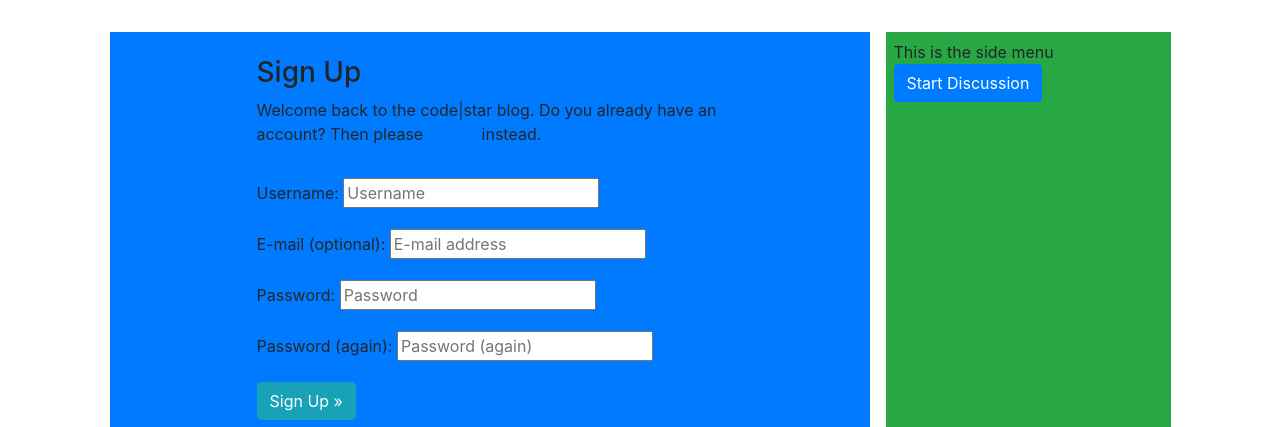
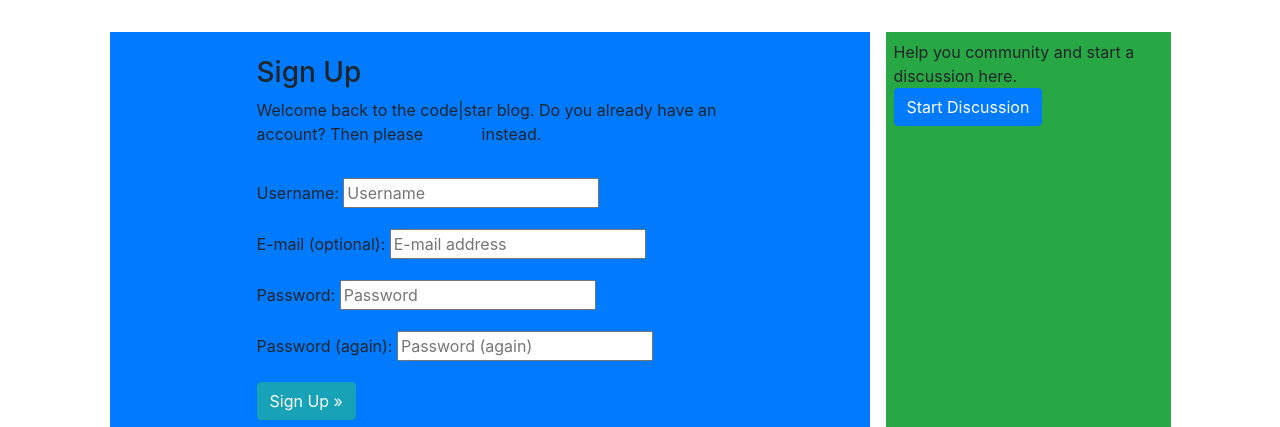
Before and after one commit to Code-Institute-Submissions/rovan89-cherished-republic_JanResub, a Django app: page /accounts/signup/ in a window 1280 px wide. Shown: the part 56-483 px from the top of the page. Run offline with Django 3.2, Linux system fonts and the light colour scheme; some libraries are stand-ins or nearby versions.

Commit message:
Change heading for side bar menu

```diff
--- a/templates/base.html
+++ b/templates/base.html
@@ -10,6 +10,9 @@
     <title>Cherished Republic</title>
     <link rel="stylesheet" href="https://cdn.jsdelivr.net/npm/bootstrap@4.0.0/dist/css/bootstrap.min.css" integrity="sha384-Gn5384xqQ1aoWXA+058RXPxPg6fy4IWvTNh0E263XmFcJlSAwiGgFAW/dAiS6JXm" crossorigin="anonymous">
     <link rel="stylesheet" href="{% static '/css/style.css' %}" type="text/css">
+
+    <script src="https://ajax.googleapis.com/ajax/libs/jquery/3.4.1/jquery.min.js"></script>
+
 </head>
 <body>
 
@@ -75,7 +78,7 @@
 
                 <!-- This is the side menu container -->
                 <div class="col-3 d-none d-lg-block p-2 m-2 justify-content-right bg-success">
-                    This is the side menu
+                    Help you community and start a discussion here.
                     <a class="btn btn-primary" href="{% url 'create_post' %}" role="button">Start Discussion</a>
                 </div>
             </div>
```
